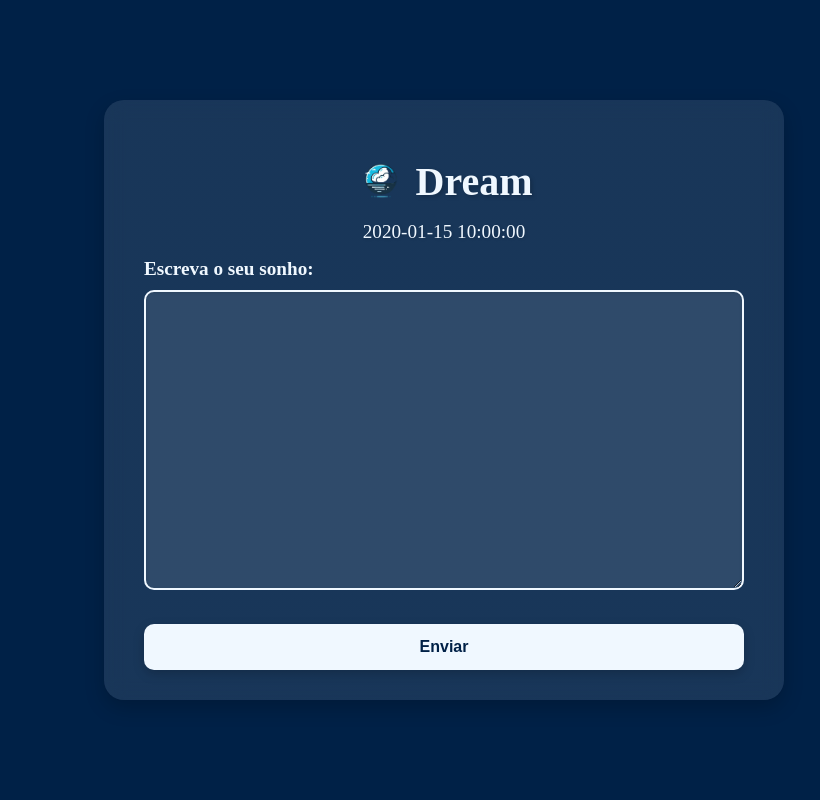
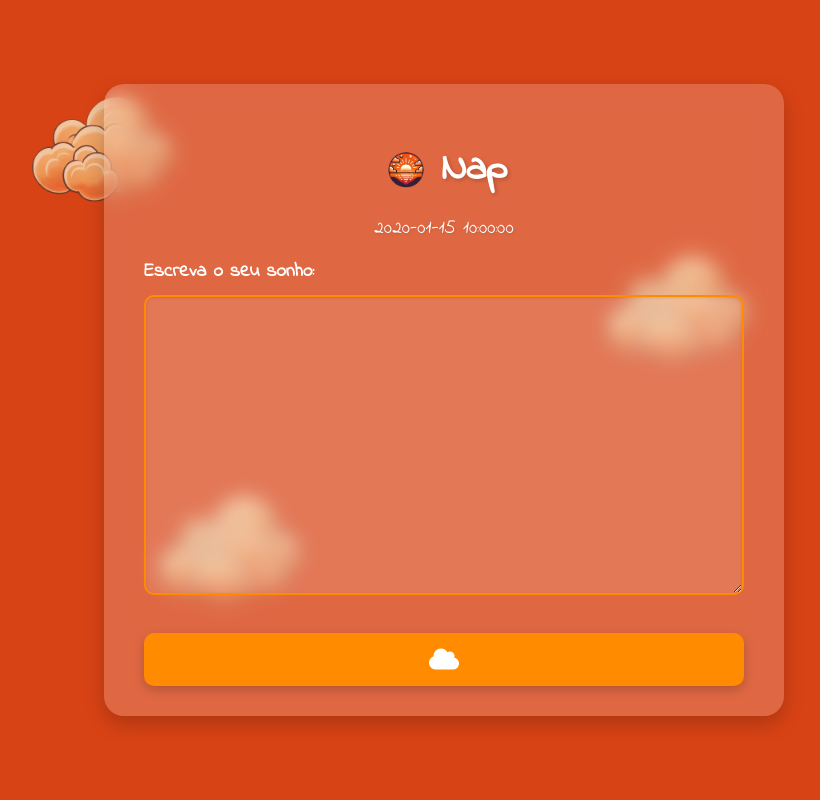
Before and after one commit to ireero/your_last_dream, a Python web app: template templates/index.html in a window 1280 px wide. Shown: the whole page, without its empty margins (196-1016 px from the left). Run offline with Jinja, Linux system fonts and the light colour scheme; the template is opened without the code that fills it: most values are stand-ins (such as "Sample title", 1, 10 or a date in 2020); some libraries are stand-ins or nearby versions.

Commit message:
Mudando o estilo e criando a página index

```diff
--- a/static/css/styles.css
+++ b/static/css/index.css
@@ -1,33 +1,34 @@
 body {
-    font-family: 'Roboto Slab', serif;
-    background: #002147; /* Azul ainda mais escuro predominante */
-    color: #f0f8ff; /* Azul quase branco para o texto */
+    font-family: 'Indie Flower', cursive;
+    background-color: #D84315; /* Laranja escuro predominante */
+    color: #ffffff; /* Branco para o texto */
     margin: 0;
     padding: 0;
     display: flex;
     justify-content: center;
     align-items: center;
     height: 100vh;
-    text-align: center; /* Centralizar texto */
+    text-align: center;
+    overflow: hidden;
+    position: relative;
 }
 
 .container {
-    background-color: rgba(255, 255, 255, 0.1); /* Azul quase branco com mais transparência */
+    background-color: rgba(255, 255, 255, 0.2); /* Transparência para destacar o laranja */
     border-radius: 20px; /* Bordas mais arredondadas */
     box-shadow: 0 8px 20px rgba(0, 0, 0, 0.2); /* Sombra mais suave e expansiva */
     padding: 30px 40px; /* Reduzido o padding superior e inferior */
     max-width: 600px;
     width: 100%;
     backdrop-filter: blur(10px); /* Efeito de desfoque para o fundo */
-    background: linear-gradient(to bottom right, rgba(240, 248, 255, 0.1), rgba(240, 248, 255, 0.1));
-    background-size: cover;
-    background-repeat: no-repeat;
     text-align: left; /* Alinhar o texto à esquerda */
+    position: relative; /* Para o z-index funcionar */
+    z-index: 1;
 }
 
 h1 {
     text-align: center;
-    color: #f0f8ff; /* Azul quase branco */
+    color: #ffffff; /* Branco */
     font-size: 2.5em; /* Tamanho reduzido para o título */
     margin-bottom: 15px; /* Reduzido o espaçamento inferior */
     text-shadow: 2px 2px 4px rgba(0, 0, 0, 0.2); /* Sombra mais pronunciada */
@@ -46,13 +47,13 @@ h1 .logo {
     text-align: center;
     margin-bottom: 15px; /* Reduzido o espaçamento inferior */
     font-size: 1.2em; /* Tamanho reduzido da fonte da data */
-    color: #f0f8ff; /* Azul quase branco */
+    color: #ffffff; /* Branco */
     text-shadow: 1px 1px 3px rgba(0, 0, 0, 0.15); /* Sombra leve para o texto */
 }
 
 label {
     font-weight: bold;
-    color: #f0f8ff; /* Azul quase branco */
+    color: #ffffff; /* Branco */
     display: block;
     margin-top: 10px;
     font-size: 1.2em; /* Tamanho da fonte dos labels */
@@ -63,20 +64,20 @@ textarea {
     padding: 14px;
     margin: 10px 0;
     box-sizing: border-box;
-    border: 2px solid #f0f8ff; /* Borda azul quase branco */
+    border: 2px solid #FF8C00; /* Borda laranja claro */
     border-radius: 10px; /* Bordas mais arredondadas */
     font-size: 16px;
-    font-family: 'Roboto Slab', serif;
-    background: rgba(240, 248, 255, 0.1); /* Transparente para destacar o azul escuro */
+    font-family: 'Indie Flower', cursive;
+    background: rgba(255, 255, 255, 0.1); /* Transparente para destacar o laranja */
     box-shadow: inset 0 1px 3px rgba(0, 0, 0, 0.1);
-    color: #f0f8ff; /* Cor do texto azul quase branco */
+    color: #ffffff; /* Cor do texto branca */
     height: 300px; /* Altura aumentada */
 }
 
-input[type=submit] {
+button[type=submit] {
     width: 100%; /* Cobrir toda a largura */
-    background-color: #f0f8ff; /* Azul quase branco */
-    color: #002147; /* Azul ainda mais escuro para o texto */
+    background-color: #FF8C00; /* Laranja claro */
+    color: #ffffff; /* Texto branco */
     cursor: pointer;
     transition: background-color 0.3s, transform 0.3s; /* Adiciona transição suave para a cor e a transformação */
     box-shadow: 0 4px 12px rgba(0, 0, 0, 0.2); /* Sombra mais suave e expansiva */
@@ -88,8 +89,12 @@ input[type=submit] {
     font-size: 16px;
 }
 
-input[type=submit]:hover {
-    background-color: #4682B4; /* Azul intermediário */
+button[type=submit] i {
+    font-size: 1.5em; /* Tamanho do ícone */
+}
+
+button[type=submit]:hover {
+    background-color: #D84315; /* Laranja escuro */
     transform: translateY(-2px); /* Efeito de elevação ao passar o mouse */
 }
 
@@ -97,3 +102,35 @@ input[type=submit]:hover {
 .form-group.submit-btn {
     margin-top: 20px;
 }
+
+/* Efeitos de nuvem no plano de fundo */
+.clouds {
+    position: absolute;
+    top: 0;
+    left: 0;
+    width: 100%;
+    height: 100%;
+    z-index: 0;
+    overflow: hidden;
+}
+
+.cloud {
+    position: absolute;
+    width: 200px; /* Ajustar o tamanho das nuvens conforme necessário */
+    opacity: 0.7;
+}
+
+#cloud1 {
+    top: 10%;
+    left: 15%;
+}
+
+#cloud2 {
+    top: 30%;
+    left: 60%;
+}
+
+#cloud3 {
+    top: 60%;
+    left: 25%;
+}
--- a/static/js/script.js
+++ /dev/null
@@ -1,3 +0,0 @@
-document.addEventListener('DOMContentLoaded', (event) => {
-    // You can add any JavaScript code here if needed in the future
-});
--- /dev/null
+++ b/static/js/scripts.js
@@ -0,0 +1,4 @@
+document.addEventListener('DOMContentLoaded', (event) => {
+    const submitButton = document.getElementById('submit-button');
+    submitButton.innerHTML = '<i class="fas fa-cloud"></i>'; // Adiciona o ícone de nuvem ao botão
+});
--- a/templates/index.html
+++ b/templates/index.html
@@ -3,25 +3,32 @@
 <head>
     <meta charset="UTF-8">
     <meta name="viewport" content="width=device-width, initial-scale=1.0">
-    <title>Dream</title>
-    <link href="{{ url_for('static', filename='css/styles.css') }}" rel="stylesheet">
-    <script src="https://kit.fontawesome.com/a076d05399.js" crossorigin="anonymous"></script> <!-- Adicionar ícones -->
+    <title>Nap</title>
+    <link href="https://fonts.googleapis.com/css2?family=Indie+Flower&display=swap" rel="stylesheet">
+    <link href="{{ url_for('static', filename='css/index.css') }}" rel="stylesheet">
+    <script src="https://kit.fontawesome.com/a076d05399.js" crossorigin="anonymous"></script>
+    <script src="{{ url_for('static', filename='js/scripts.js') }}" defer></script>
 </head>
 <body>
     <div class="container">
-        <h1><img src="{{ url_for('static', filename='images/logo_dream.png') }}" alt="Logo" class="logo"> Dream</h1>
+        <h1><img src="{{ url_for('static', filename='images/logo_nap.png') }}" alt="Logo" class="logo"> Nap</h1>
         <div class="date-block">
             <span id="current-date">{{ today_date }}</span>
         </div>
-        <form action="/register_dream" method="post">
+        <form action="{{ url_for('actions.register_and_analise_dream') }}" method="post">
             <div class="form-group">
                 <label for="dream">Escreva o seu sonho:</label>
                 <textarea id="dream" name="dream" rows="4" required></textarea>
             </div>
             <div class="form-group submit-btn">
-                <input type="submit" value="Enviar">
+                <button type="submit" id="submit-button"><i class="fas fa-cloud"></i></button>
             </div>
         </form>
     </div>
+    <div class="clouds">
+        <img src="{{ url_for('static', filename='images/nuvem.png') }}" class="cloud" id="cloud1">
+        <img src="{{ url_for('static', filename='images/nuvem.png') }}" class="cloud" id="cloud2">
+        <img src="{{ url_for('static', filename='images/nuvem.png') }}" class="cloud" id="cloud3">
+    </div>
 </body>
 </html>
--- a/views.py
+++ b/views.py
@@ -9,3 +9,9 @@ views = Blueprint('views', __name__)
 def index():
     today_date = datetime.today().strftime('%d/%m/%Y')
     return render_template('index.html', today_date=today_date)
+
+@views.route('/view_analysis')
+def view_analysis():
+    dream = request.args.get('dream')
+    # Aqui você pode adicionar a lógica para buscar a análise do sonho
+    return render_template('views.html', dream=dream)
```
Also changed, not shown: actions.py (+7 -5 lines), static/css/views.css (added, +88 -0 lines), templates/views.html (added, +51 -0 lines), static/images/logo_dream.png (deleted), static/images/logo_nap.png (added), static/images/nuvem.png (added).
